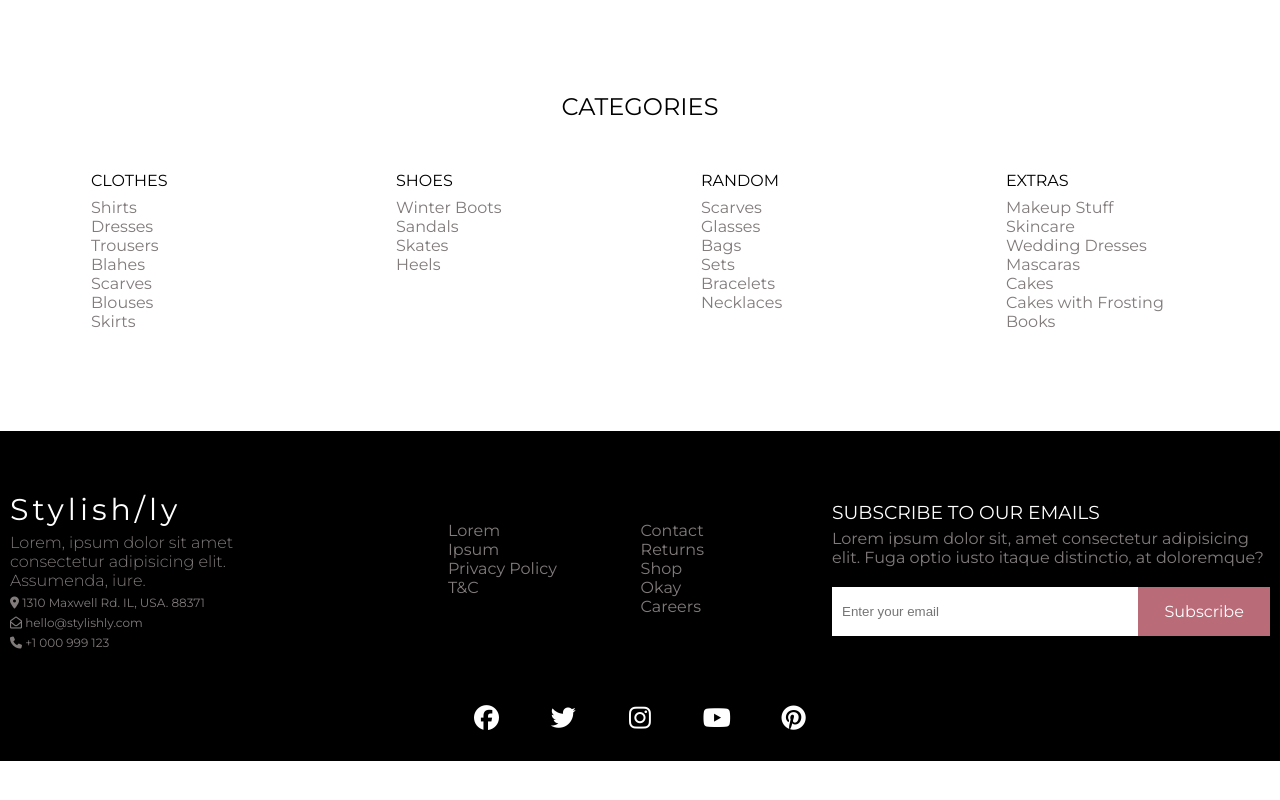
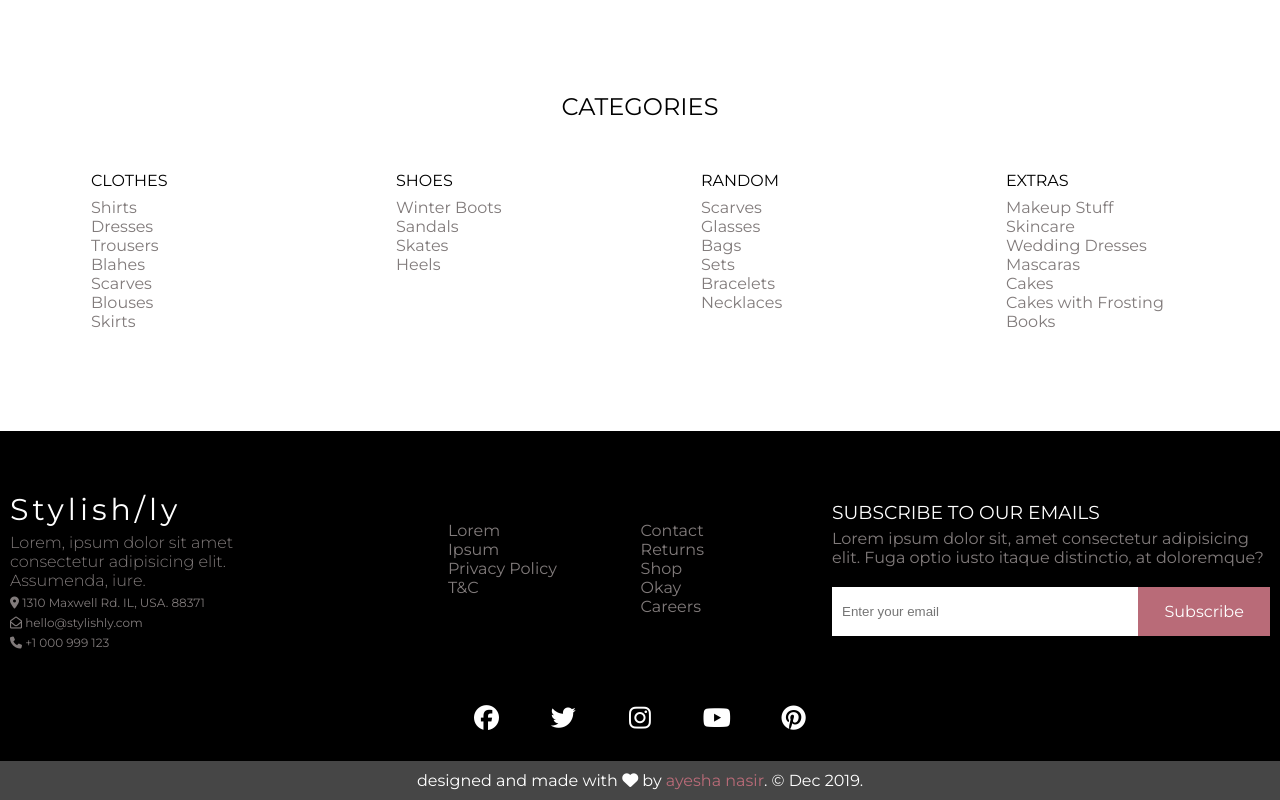
Before and after one commit to ashnaanasir/Stylishly, a plain HTML site: page index.html in a window 1280 px wide. Shown: the part 2537-3337 px from the top of the page. Before the commit the page ends 3298 px from the top, so only its background shows below. Drawn offline with nearby package versions, Linux system fonts and the light colour scheme.

Commit message:
added footer

```diff
--- a/index.html
+++ b/index.html
@@ -462,6 +462,11 @@
         </div>
     </footer>
 
+    <section class="my-info">
+        designed and made with <i class="fas fa-heart"></i> by <a href="https://github.com/ayeshanasir">ayesha
+            nasir</a>. &copy; Dec 2019.
+    </section>
+
 
     <!-- cdns for jquery (required for the slick.js library) -->
     <script src="https://code.jquery.com/jquery-2.2.4.min.js"
--- /dev/null
+++ b/style/_my-info.scss
@@ -0,0 +1,17 @@
+section.my-info{
+    margin-top: 0;
+    padding: 1rem;
+    height: 100;
+    text-align: center;
+    color: white;
+    background-color: rgb(70, 70, 70);
+
+    & span {
+        color: red;
+    }
+
+    & a {
+        text-decoration: none;
+        color: $bg-peach;
+    }
+}
--- a/style/main.scss
+++ b/style/main.scss
@@ -9,6 +9,7 @@
 @import "categories";
 @import "footer";
 
+@import "my-info";
 
 /*
     STRUCTURE OF FILES:
```
Also changed, not shown: style/main.css, 1 other file.
